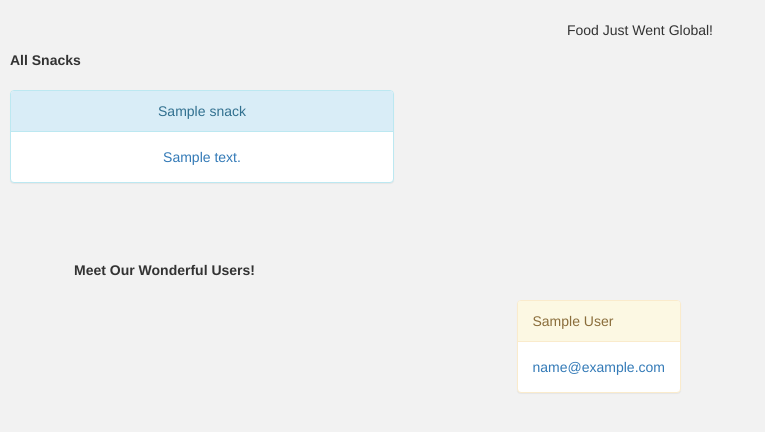
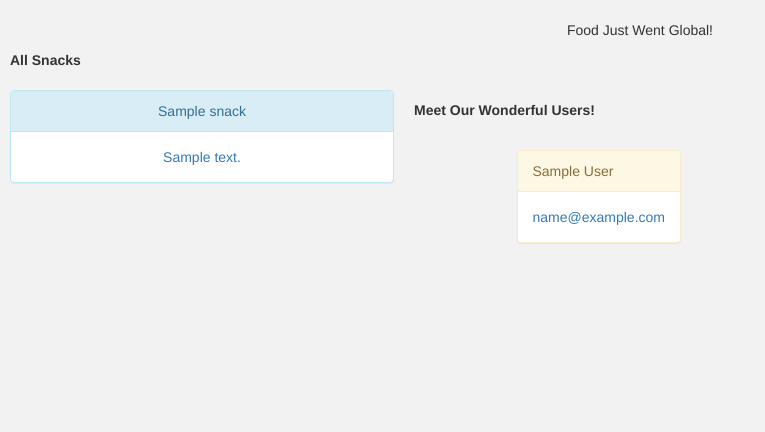
Before and after one commit to AniSri12/food_world, a Django app: template food_world_web/food_world_web/templates/index.html in a window 1280 px wide. Shown: the part 52-484 px from the top of the page, without its empty margins (0-765 px from the left). Run offline with Django 3.2, Linux system fonts and the light colour scheme; the template is opened without the code that fills it: most values are stand-ins (such as "Sample title", 1, 10 or a date in 2020); parts of the project's set-up code (start-up, migrations or seed data) failed here and were passed over; some libraries are stand-ins or nearby versions.

Commit message:
Fix css for index

```diff
--- a/food_world_web/food_world_web/templates/index.html
+++ b/food_world_web/food_world_web/templates/index.html
@@ -20,23 +20,24 @@
 
 	<div style="position: relative;">
 		<p style="text-align: left; font-weight: bold;margin-left: 10px"> All Snacks</p>
-		<tr>
+
 		{% for snack in context.snacks.data %}
 			<a href="/snacks/{{ snack.pk }}">
 			<div class="panel panel-info" style="margin:0;text-align:center;width: 30%;float: left; margin: 10px">
-				<td><div class="panel-heading"> {{ snack.name }}</div></td>
-	  			<td><div class="panel-body"> {{ snack.description }}</div></td>
+
+				<div class="panel-heading"> {{ snack.name }}</div>
+	  			<div class="panel-body"> {{ snack.description }}</div>
 			</div>
 			</a>
 		{% endfor %}
-		</tr>
+
 	</div>
 
 	<br>
-	<p style="text-align: left; font-weight: bold;margin-left: 10px; float: left; position: relative;top:160px; right: 340px;"> Meet Our Wonderful Users!</p>
+	<p style="text-align: left; font-weight: bold;margin-left: 10px; float: left;top:160px; right: 340px;"> Meet Our Wonderful Users!</p>
 
 
-	<div style="position: relative; top:200px; right: 535px;">
+	<div style="position: relative; top:50px; right: 535px;">
 
 		{% for user in context.users.data %}
 			<a href="/users/{{ user.pk }}">
```
